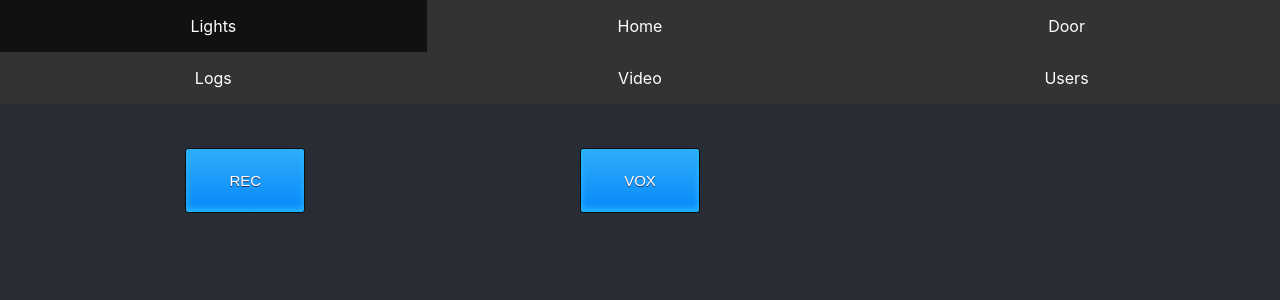
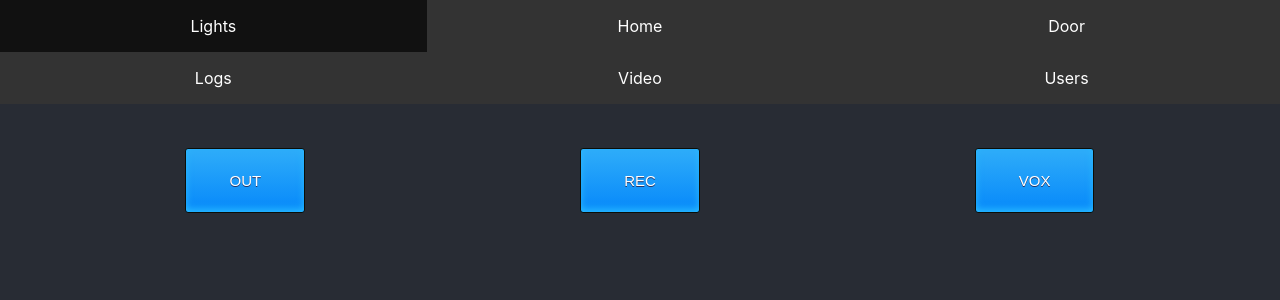
Before and after one commit to vizzyy-org/spring_react, a React (Create React App) app in the folder src/main/frontend/: page /video in a window 1280 px wide. Shown: the top 300 px of the page. Built offline with nearby package versions, Linux system fonts and the light colour scheme.

Commit message:
stream pathing

```diff
--- a/src/main/frontend/src/Components/Video.js
+++ b/src/main/frontend/src/Components/Video.js
@@ -8,9 +8,9 @@ class Video extends React.Component{
                 <br/>
                 <Grid >
                     <Row>
-                        {/*<Col xs={4} >*/}
-                        {/*    <a href="/video/stream/oculus"><button className="button1">OUT</button></a>*/}
-                        {/*</Col>*/}
+                        <Col xs={4} >
+                            <a href="/video/stream/oculus"><button className="button1">OUT</button></a>
+                        </Col>
                         <Col xs={4} >
                             <a href="/video/motion"><button className="button1">REC</button></a>
                         </Col>
```
Also changed, not shown: 2 other files (tests, documents, lock files or other folders).
